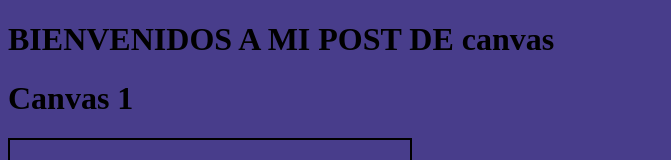
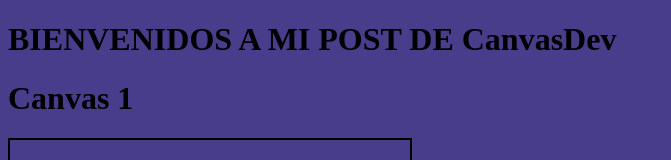
Before and after one commit to agusgonz/Canvas2, a plain HTML site: page index.html in a window 1280 px wide. Shown: the top 160 px of the page, without its empty margins (0-671 px from the left). Drawn offline with Linux system fonts and the light colour scheme.

Commit message:
Cambiando h1 y color

```diff
--- a/index.html
+++ b/index.html
@@ -8,7 +8,7 @@
     <link rel="stylesheet" href="css/style.css">
 </head>
 <body>
-    <h1>BIENVENIDOS A MI POST DE canvas</h1>
+    <h1>BIENVENIDOS A MI POST DE CanvasDev</h1>
     <div id="container">
         <h1>Canvas 1</h1>
         <canvas id="canvas"></canvas>
```
